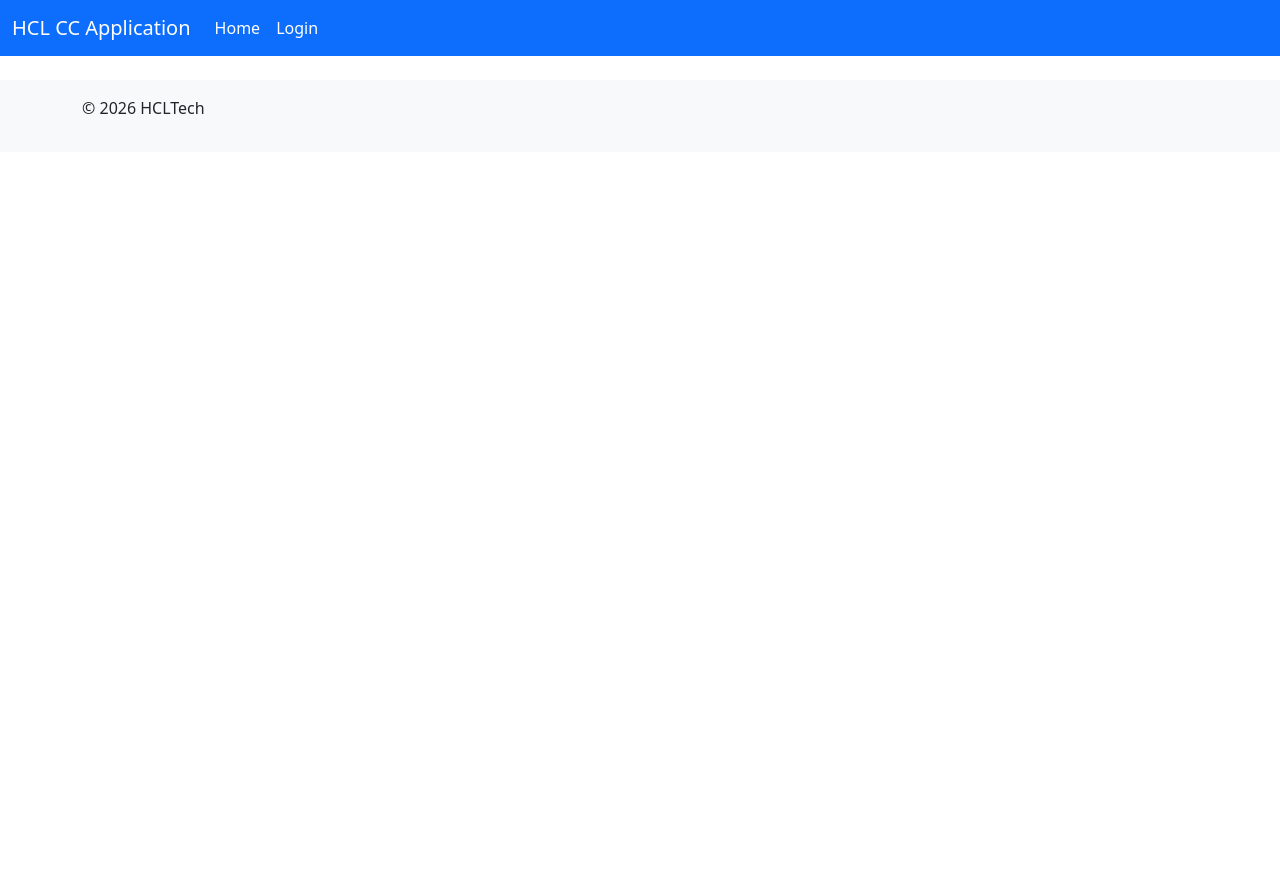
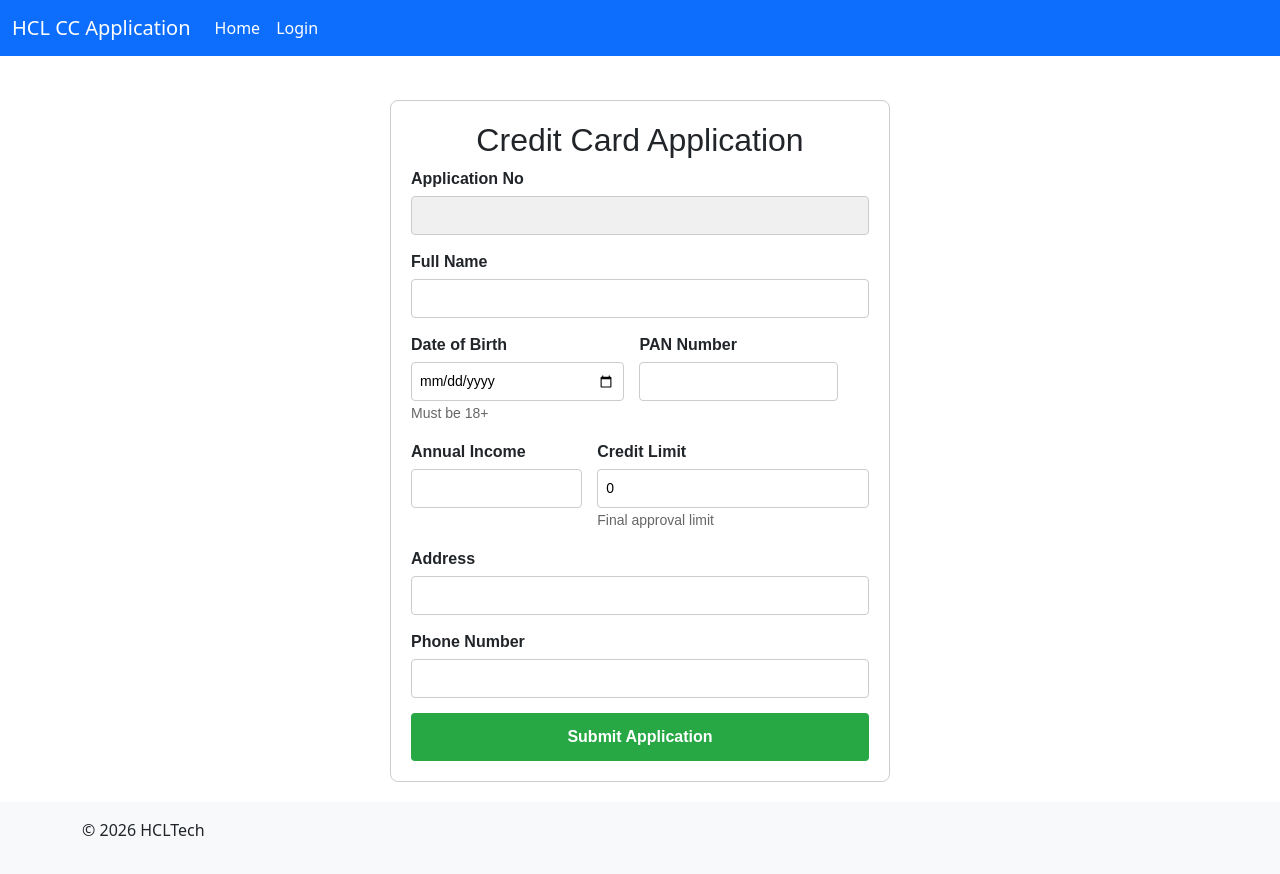
Before and after one commit to kishor10d/credit-card-application-squad-7, a React (Create React App) app in the folder credit-card-frontend/: page / in a window 1280 px wide. Before the commit the page ends 800 px from the top, so only its background shows below. Built offline with nearby package versions, Linux system fonts and the light colour scheme.

Commit message:
connect applicant form

```diff
--- a/credit-card-frontend/src/pages/ApplicantForm.jsx
+++ b/credit-card-frontend/src/pages/ApplicantForm.jsx
@@ -1,25 +1,26 @@
-import React, { useState, useRef, useEffect } from 'react';
-import {ROLES, FormField} from '../common/constant';
+import React, { useState, useRef, useEffect } from "react";
+import { ROLES, FormField } from "../common/constant";
 
-const ApplicantForm = ( role ) => {
+const ApplicantForm = (role) => {
   const [isUser, setIsUser] = useState(true);
   useEffect(() => {
-      if(role.role !== 0){
+    if (role.role !== 0) {
       setIsUser(false);
     }
-}, [role])
-
+  }, [role]);
 
   const [formData, setFormData] = useState({
-    name: '',
-    dob: '',
-    panNo: '',
-    annualIncome: '',
-      address: '', phone: '', creditLimit: 0,
-       applicationNo: '',
-    cibilScore: '',
-    approver1Comments: '',
-    approver2Comments: '',
+    name: "",
+    dob: "",
+    panNo: "",
+    annualIncome: "",
+    address: "",
+    phone: "",
+    creditLimit: 0,
+    applicationNo: "",
+    cibilScore: "",
+    approver1Comments: "",
+    approver2Comments: "",
   });
 
   const [isModalOpen, setIsModalOpen] = useState(false);
@@ -27,27 +28,28 @@ const ApplicantForm = ( role ) => {
 
   const closeButtonRef = useRef(null);
   const [errors, setErrors] = useState({
-    dob: '',
-    panNo: ''
+    dob: "",
+    panNo: "",
   });
   const panRegex = /^[A-Z]{5}[0-9]{4}[A-Z]{1}$/;
 
   const handleChange = (e) => {
     const { name, value } = e.target;
-    const upperValue = name === 'panNo' ? value.toUpperCase() : value;
+    const upperValue = name === "panNo" ? value.toUpperCase() : value;
 
     // setFormData({ ...formData, [name]: upperValue });
     setFormData((prev) => ({ ...prev, [name]: upperValue }));
     // Real-time Validation Logic
     let currentErrors = { ...errors };
 
-    if (name === 'dob') {
-      currentErrors.dob = (value && calculateAge(value) < 18)
+    if (name === "dob") {
+      currentErrors.dob =
+        value && calculateAge(value) < 18
           ? "Not eligible: Must be 18 or older."
           : "";
     }
 
-    if (name === 'panNo') {
+    if (name === "panNo") {
       // Only validate format if the length is 10
       if (upperValue.length > 0 && !panRegex.test(upperValue)) {
         currentErrors.panNo = "Invalid PAN format (e.g., ABCDE1234F).";
@@ -66,25 +68,25 @@ console.log("on change");
     console.log(income);
     // If input is empty or not a number, clear the limit and exit
     if (isNaN(income)) {
-    setFormData(prev => ({ ...prev, creditLimit: '' }));
+      setFormData((prev) => ({ ...prev, creditLimit: "" }));
       return;
     }
 
-  let suggestedLimit = '';
+    let suggestedLimit = "";
 
     if (income > 0 && income <= 200000) {
-    suggestedLimit = '50000';
+      suggestedLimit = "50000";
     } else if (income > 200000 && income <= 300000) {
-    suggestedLimit = '75000';
+      suggestedLimit = "75000";
     } else if (income > 300000 && income <= 500000) {
-    suggestedLimit = '100000';
+      suggestedLimit = "100000";
     } else if (income > 500000) {
-    suggestedLimit = '150000';
+      suggestedLimit = "150000";
     }
 
-  setFormData(prev => ({
+    setFormData((prev) => ({
       ...prev,
-    creditLimit: suggestedLimit
+      creditLimit: suggestedLimit,
     }));
   };
   const handleCreditLimitBlur = () => {
@@ -95,22 +97,23 @@ const handleCreditLimitBlur = () => {
     console.log(income);
     // If input is empty or not a number, clear the limit and exit
     if (isNaN(income)) {
-    setFormData(prev => ({ ...prev, creditLimit: '' }));
+      setFormData((prev) => ({ ...prev, creditLimit: "" }));
       return;
     }
 
-  let suggestedLimit = '';
+    let suggestedLimit = "";
     let currentErrors = { ...errors };
     if (crdLimit > income) {
-     currentErrors.creditLimit = "Credit limit cannot be larger than annual income";
+      currentErrors.creditLimit =
+        "Credit limit cannot be larger than annual income";
     } else {
       suggestedLimit = crdLimit;
     }
-console.log("limit ----",suggestedLimit);
+    console.log("limit ----", suggestedLimit);
 
-  setFormData(prev => ({
+    setFormData((prev) => ({
       ...prev,
-    creditLimit: suggestedLimit
+      creditLimit: suggestedLimit,
     }));
   };
 
@@ -119,15 +122,21 @@ console.log("limit ----",suggestedLimit);
     const birthDate = new Date(dobString);
     let age = today.getFullYear() - birthDate.getFullYear();
     const monthDiff = today.getMonth() - birthDate.getMonth();
-    if (monthDiff < 0 || (monthDiff === 0 && today.getDate() < birthDate.getDate())) age--;
+    if (
+      monthDiff < 0 ||
+      (monthDiff === 0 && today.getDate() < birthDate.getDate())
+    )
+      age--;
     return age;
   };
   const isFormValid = () => {
-    const requiredFields = ['name', 'dob', 'panNo', 'annualIncome'];
+    const requiredFields = ["name", "dob", "panNo", "annualIncome"];
     // Add CIBIL if Approver 1 is viewing
-    if (role.role === ROLES.APPROVER_1) requiredFields.push('cibilScore');
+    if (role.role === ROLES.APPROVER_1) requiredFields.push("cibilScore");
 
-    const allFieldsFilled = requiredFields.every(field => formData[field].toString().trim() !== '');
+    const allFieldsFilled = requiredFields.every(
+      (field) => formData[field].toString().trim() !== "",
+    );
     const noErrors = !errors.dob && !errors.panNo;
 
     return allFieldsFilled && noErrors;
@@ -142,7 +151,7 @@ console.log("limit ----",suggestedLimit);
   };
   const handleSubmit = (e) => {
     e.preventDefault();
-      const newAppNo = "CC"+Math.floor(Math.random() * 1000000);
+    const newAppNo = "CC" + Math.floor(Math.random() * 1000000);
     const timestamp = new Date().toISOString();
     // Final check before submission
     if (calculateAge(formData.dob) < 18 || !panRegex.test(formData.panNo)) {
@@ -150,10 +159,10 @@ console.log("limit ----",suggestedLimit);
       setTimeout(() => closeButtonRef.current?.focus(), 100);
       return;
     }
-     setFormData(prev => ({
+    setFormData((prev) => ({
       ...prev,
       applicationNo: newAppNo,
-    createdAt: timestamp
+      createdAt: timestamp,
     }));
     isModalOpenSubmit(true);
 
@@ -185,8 +194,17 @@ console.log("limit ----",suggestedLimit);
     alert(`dispatched`);
   };
   return (
-    <div style={{ maxWidth: '500px', margin: '20px auto', padding: '20px', border: '1px solid #ccc', borderRadius: '8px', fontFamily: 'Arial, sans-serif' }}>
-      <h2 id="form-title" style={{ textAlign: 'center' }}>
+    <div
+      style={{
+        maxWidth: "500px",
+        margin: "20px auto",
+        padding: "20px",
+        border: "1px solid #ccc",
+        borderRadius: "8px",
+        fontFamily: "Arial, sans-serif",
+      }}
+    >
+      <h2 id="form-title" style={{ textAlign: "center" }}>
         {isUser ? "Credit Card Application" : "Review Application Details  "}
       </h2>
 
@@ -197,72 +215,185 @@ console.log("limit ----",suggestedLimit);
           readOnly
           placeholder="Generated on submit"
         />
-        <FormField label="Full Name" id="name" type="text" name="name" value={formData.name} onChange={handleChange} required  readOnly={role.role !== ROLES.USER}/>
-        <div style={{ display: 'flex', gap: '15px' }}>
-        <FormField label="Date of Birth" id="dob" type="date" name="dob" value={formData.dob} onChange={handleChange} required hint="Must be 18+" readOnly={role.role !== ROLES.USER}/>
-        <FormField label="PAN Number" id="panNo" type="text" name="panNo" value={formData.panNo} onChange={handleChange} required pattern="[A-Z]{5}[0-9]{4}[A-Z]{1}" title="Format: ABCDE1234F" readOnly={role.role !== ROLES.USER} />
-        </div>
-        <div style={{ display: 'flex', gap: '15px' }}>
-        <FormField label="Annual Income" id="annualIncome" type="number" name="annualIncome" value={formData.annualIncome} onChange={handleChange}  onBlur={() => {
-    handleIncomeBlur();
-  }}    style={{ flex: 1 }} required  readOnly={role.role !== ROLES.USER}/>
-       <FormField label="Credit Limit" id="creditLimit" type="number" name="creditLimit" value={formData.creditLimit} onChange={handleChange}  onBlur={() => {
-    handleCreditLimitBlur();
-  }} style={{ flex: 1 }}   hint={!isUser ? "Auto-calculated based on income" : "Final approval limit"}
+        <FormField
+          label="Full Name"
+          id="name"
+          type="text"
+          name="name"
+          value={formData.name}
+          onChange={handleChange}
+          required
+          readOnly={role.role !== ROLES.USER}
+        />
+        <div style={{ display: "flex", gap: "15px" }}>
+          <FormField
+            label="Date of Birth"
+            id="dob"
+            type="date"
+            name="dob"
+            value={formData.dob}
+            onChange={handleChange}
+            required
+            hint="Must be 18+"
+            readOnly={role.role !== ROLES.USER}
+          />
+          <FormField
+            label="PAN Number"
+            id="panNo"
+            type="text"
+            name="panNo"
+            value={formData.panNo}
+            onChange={handleChange}
+            required
+            pattern="[A-Z]{5}[0-9]{4}[A-Z]{1}"
+            title="Format: ABCDE1234F"
+            readOnly={role.role !== ROLES.USER}
           />
         </div>
-       <FormField label="Address" id="address" type="text" name="address" value={formData.address} onChange={handleChange} required style={{height: '60px'}} readOnly={role.role !== ROLES.USER}/>
-        <FormField label="Phone Number" id="phoneNumber" type="number" name="phoneNumber" value={formData.phoneNumber} onChange={handleChange} required  readOnly={role.role !== ROLES.USER}/>
-
+        <div style={{ display: "flex", gap: "15px" }}>
+          <FormField
+            label="Annual Income"
+            id="annualIncome"
+            type="number"
+            name="annualIncome"
+            value={formData.annualIncome}
+            onChange={handleChange}
+            onBlur={() => {
+              handleIncomeBlur();
+            }}
+            style={{ flex: 1 }}
+            required
+            readOnly={role.role !== ROLES.USER}
+          />
+          <FormField
+            label="Credit Limit"
+            id="creditLimit"
+            type="number"
+            name="creditLimit"
+            value={formData.creditLimit}
+            onChange={handleChange}
+            onBlur={() => {
+              handleCreditLimitBlur();
+            }}
+            style={{ flex: 1 }}
+            hint={
+              !isUser
+                ? "Auto-calculated based on income"
+                : "Final approval limit"
+            }
+          />
+        </div>
+        <FormField
+          label="Address"
+          id="address"
+          type="text"
+          name="address"
+          value={formData.address}
+          onChange={handleChange}
+          required
+          style={{ height: "60px" }}
+          readOnly={role.role !== ROLES.USER}
+        />
+        <FormField
+          label="Phone Number"
+          id="phoneNumber"
+          type="number"
+          name="phoneNumber"
+          value={formData.phoneNumber}
+          onChange={handleChange}
+          required
+          readOnly={role.role !== ROLES.USER}
+        />
 
         {(role.role === ROLES.APPROVER_1 || role.role === ROLES.APPROVER_2) && (
-          <FormField label="CIBIL Score" id="cibilScore" type="number" name="cibilScore" value={formData.cibilScore} onChange={handleChange} required min="300" max="900" hint="Range: 300-900"  />
+          <FormField
+            label="CIBIL Score"
+            id="cibilScore"
+            type="number"
+            name="cibilScore"
+            value={formData.cibilScore}
+            onChange={handleChange}
+            required
+            min="300"
+            max="900"
+            hint="Range: 300-900"
+          />
         )}
 
         {role.role === ROLES.APPROVER_1 && (
-          <FormField label="Approver 1 Remarks" id="approver1Comments" type="text" name="approver1Comments" value={formData.approver1Comments} onChange={handleChange} required />
+          <FormField
+            label="Approver 1 Remarks"
+            id="approver1Comments"
+            type="text"
+            name="approver1Comments"
+            value={formData.approver1Comments}
+            onChange={handleChange}
+            required
+          />
         )}
-
 
         {role.role === ROLES.APPROVER_2 && (
           <>
-            <FormField label="Approver 1 Remarks (View)" id="v-a1" type="text" value={formData.approver1Comments} readOnly/>
-            <FormField label="Final Decision/Comments" id="approver2Comments" type="text" name="approver2Comments" value={formData.approver2Comments} onChange={handleChange} required />
+            <FormField
+              label="Approver 1 Remarks (View)"
+              id="v-a1"
+              type="text"
+              value={formData.approver1Comments}
+              readOnly
+            />
+            <FormField
+              label="Final Decision/Comments"
+              id="approver2Comments"
+              type="text"
+              name="approver2Comments"
+              value={formData.approver2Comments}
+              onChange={handleChange}
+              required
+            />
           </>
         )}
         {isUser && (
-        <button type="submit" style={buttonStyle}     disabled={isButtonDisabled()}  >
+          <button
+            type="submit"
+            style={buttonStyle}
+            disabled={isButtonDisabled()}
+          >
             Submit Application
           </button>
         )}
         {role.role === ROLES.APPROVER_1 && (
-          <button onClick={getCBILScore} style={buttonStyle}      >
+          <button onClick={getCBILScore} style={buttonStyle}>
             Get CBIL Score
-        </button>)}
+          </button>
+        )}
 
-        {role.role === ROLES.APPROVER_2 && ( <>
-          <button onClick={approvedClick} style={buttonStyle}      >
+        {role.role === ROLES.APPROVER_2 && (
+          <>
+            <button onClick={approvedClick} style={buttonStyle}>
               Approve
-        </button> <></><button onClick={rejectClick} style={buttonRejectStyle}      >
+            </button>{" "}
+            <></>
+            <button onClick={rejectClick} style={buttonRejectStyle}>
               Reject
-        </button></>)}
+            </button>
+          </>
+        )}
 
         {role.role === ROLES.APPROVER_3 && (
-          <button onClick={dispatched} style={buttonStyle}      >
+          <button onClick={dispatched} style={buttonStyle}>
             Dispatch
-        </button>)}
-
+          </button>
+        )}
       </form>
-
-
-
 
       {isModalOpen && (
         <div style={overlayStyle}>
           <div style={modalStyle} role="dialog" aria-modal="true">
             <h3>Validation Error</h3>
             <p>{errors.dob || errors.panNo || "Please check your inputs."}</p>
-            <button ref={closeButtonRef} onClick={() => setIsModalOpen(false)}>Close</button>
+            <button ref={closeButtonRef} onClick={() => setIsModalOpen(false)}>
+              Close
+            </button>
           </div>
         </div>
       )}
@@ -272,7 +403,12 @@ console.log("limit ----",suggestedLimit);
           <div style={modalStyle} role="dialog" aria-modal="true">
             <h3>Application Submitted</h3>
             <p>Application No {formData.applicationNo} for tracking</p>
-            <button ref={closeButtonRef} onClick={() => setIsModalOpenSubmit(false)}>Close</button>
+            <button
+              ref={closeButtonRef}
+              onClick={() => setIsModalOpenSubmit(false)}
+            >
+              Close
+            </button>
           </div>
         </div>
       )}
@@ -280,9 +416,47 @@ console.log("limit ----",suggestedLimit);
   );
 };
 
-const buttonStyle = { width: '100%', padding: '12px', backgroundColor: '#28a745', color: 'white', border: 'none', borderRadius: '4px', cursor: 'pointer', fontSize: '16px', fontWeight: 'bold' };
-const overlayStyle = { position: 'fixed', top: 0, left: 0, right: 0, bottom: 0, backgroundColor: 'rgba(0,0,0,0.6)', display: 'flex', alignItems: 'center', justifyContent: 'center', zIndex: 1000 };
-const modalStyle = { backgroundColor: 'white', padding: '30px', borderRadius: '8px', textAlign: 'center', maxWidth: '400px' };
-const buttonRejectStyle = { width: '100%', marginTop:'20px',padding: '12px', backgroundColor: '#28a745', color: 'white', border: 'none', borderRadius: '4px', cursor: 'pointer', fontSize: '16px', fontWeight: 'bold' };
+const buttonStyle = {
+  width: "100%",
+  padding: "12px",
+  backgroundColor: "#28a745",
+  color: "white",
+  border: "none",
+  borderRadius: "4px",
+  cursor: "pointer",
+  fontSize: "16px",
+  fontWeight: "bold",
+};
+const overlayStyle = {
+  position: "fixed",
+  top: 0,
+  left: 0,
+  right: 0,
+  bottom: 0,
+  backgroundColor: "rgba(0,0,0,0.6)",
+  display: "flex",
+  alignItems: "center",
+  justifyContent: "center",
+  zIndex: 1000,
+};
+const modalStyle = {
+  backgroundColor: "white",
+  padding: "30px",
+  borderRadius: "8px",
+  textAlign: "center",
+  maxWidth: "400px",
+};
+const buttonRejectStyle = {
+  width: "100%",
+  marginTop: "20px",
+  padding: "12px",
+  backgroundColor: "#28a745",
+  color: "white",
+  border: "none",
+  borderRadius: "4px",
+  cursor: "pointer",
+  fontSize: "16px",
+  fontWeight: "bold",
+};
 
 export default ApplicantForm;
--- a/credit-card-frontend/src/pages/Home.jsx
+++ b/credit-card-frontend/src/pages/Home.jsx
@@ -1,7 +1,21 @@
-const Home = () => (
-	<div className="container">
+import ApplicantForm from "./ApplicantForm";
+import { useNavigate } from "react-router-dom";
+import authService from "../services/authService";
 
+const Home = () => {
+  const navigate = useNavigate();
+	const role=0;
+  const isAuthenticated = authService.isAuthenticated();
+  console.log("isAuth", isAuthenticated);
+  if (isAuthenticated) {
+    navigate("/dashboard");
+  }
+
+  return (
+    <div className="container">
+      <ApplicantForm role={role} />
     </div>
-);
+  );
+};
 
 export default Home;
```
Also changed, not shown: credit-card-frontend/src/pages/Dashboard.jsx (+6 -2 lines). Lines whose indentation alone changed are shown as unchanged.
